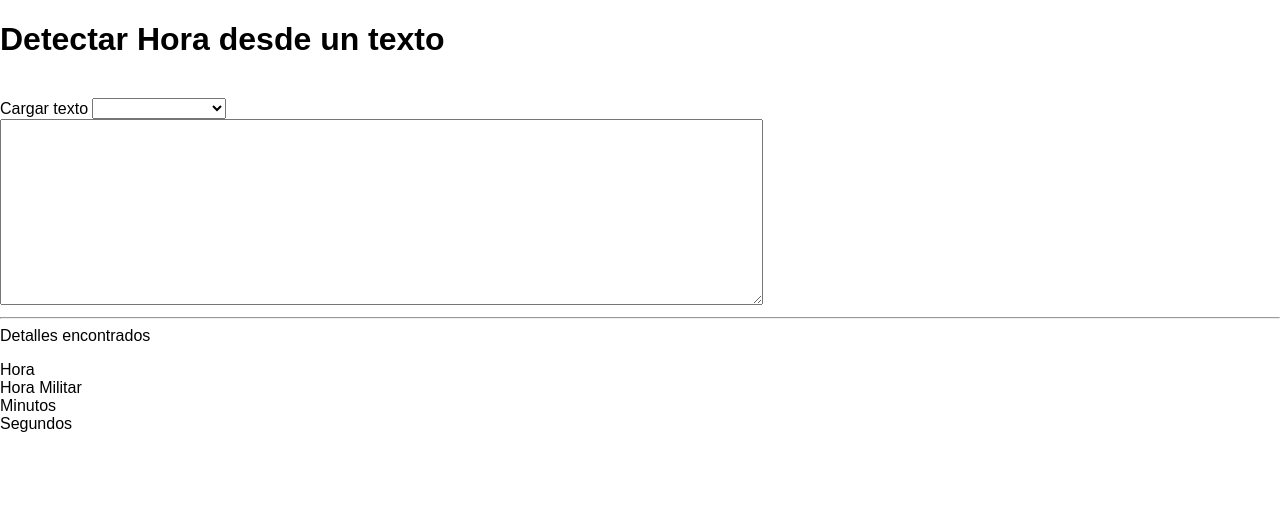
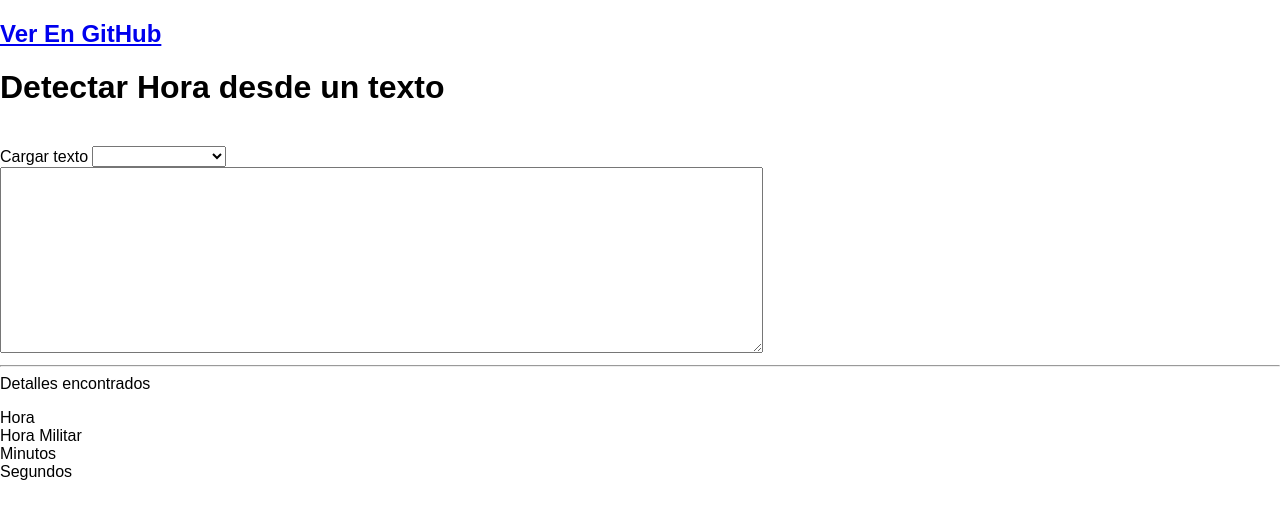
Before and after one commit to JonDotsoy/Detecta-Hora-de-un-Texto, a website: page index.html in a window 1280 px wide. Drawn offline with Linux system fonts and the light colour scheme.

Commit message:
no message

```diff
--- a/index.html
+++ b/index.html
@@ -9,6 +9,9 @@
 		<script src="script/app.js"></script>
 	</head>
 	<body ng-app="app" ng-controller="detectaHora">
+
+		<h2><a href="https://github.com/alfa30/Detecta-Hora-de-un-Texto">Ver En GitHub</a></h2>
+
 		<div class="layout">
 			<div class="content">
 				<h1>Detectar Hora desde un texto</h1><br>
```
Also changed, not shown: README.md.
